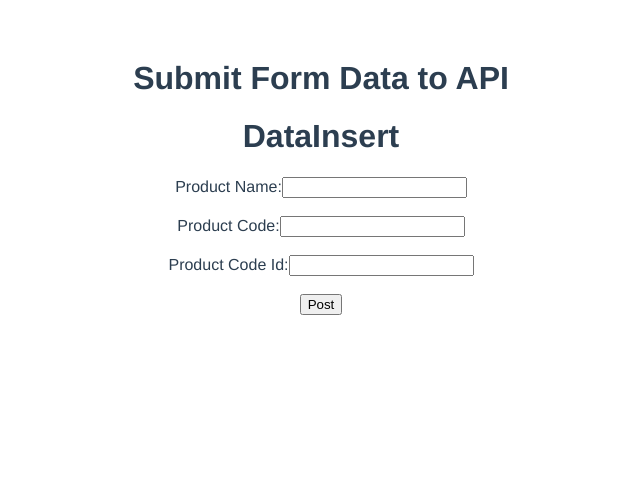
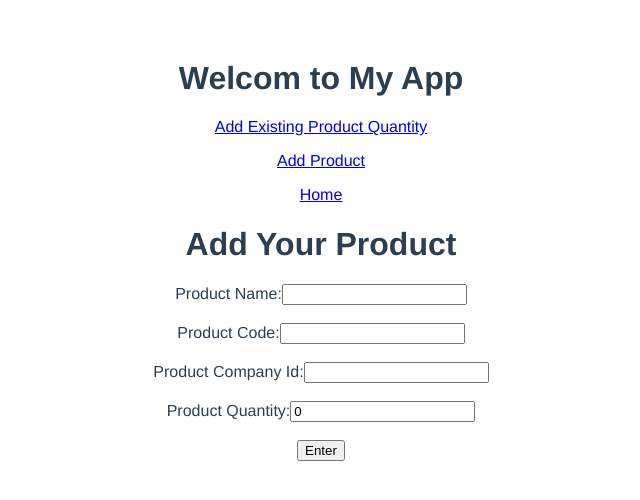
Before and after one commit to samya123456/shopapp, a Vue app: page /addProduct in a window 1280 px wide. Shown: the top 500 px of the page, without its empty margins (319-959 px from the left). Built offline with nearby package versions, Linux system fonts and the light colour scheme.

Commit message:
updated dropdown

```diff
--- a/package.json
+++ b/package.json
@@ -11,7 +11,8 @@
     "axios": "^0.21.4",
     "core-js": "^3.6.5",
     "vue": "^2.6.11",
-    "vue-axios": "^3.3.7"
+    "vue-axios": "^3.3.7",
+    "vue-router": "^3.5.2"
   },
   "devDependencies": {
     "@vue/cli-plugin-babel": "~4.5.0",
--- a/src/App.vue
+++ b/src/App.vue
@@ -1,20 +1,54 @@
 <template>
 <div id ="app">
-  <h1>Submit Form Data to API </h1>
 
-  <InsertDataToInventory />
+  <h1>Welcom to My App</h1>
+
+
+   <p >
+    <router-link  to="/addProductQuantity">Add Existing Product Quantity</router-link>
+   </p>
+
+   <p >
+    <router-link  to="/addProduct">Add Product</router-link>
+   </p>
+
+   <p >
+    <router-link  to="/">Home</router-link>
+   </p>
+
+  <div>
+  <router-view></router-view>
+  </div >
   </div>
 </template>
 
 <script>
+import Vue from 'vue'
+import VueRouter from 'vue-router'
+Vue.use(VueRouter)
 
-import InsertDataToInventory from "./components/InsertDataToInventory"
 export default {
   name: 'App',
   components: {
-    InsertDataToInventory
+
+  },
+   data(){
+
+    return{
+      isDisplayAddProdQuantity:false
+    }
+   },
+
+
+  methods : {
+    displayAddProdQuantity(){
+        this.$router.push('/')
+      }
+
+    }
+
   }
-};
+
 </script>
 
 <style>
--- a/src/components/InsertDataToInventory.vue
+++ b/src/components/AddProduct.vue
@@ -1,15 +1,20 @@
-<template v-if="posts">
+<template>
+
   <div>
-      <h1> DataInsert </h1>
-      <form @submit="postData" method ="post">
+      <h1> Add Your Product </h1>
+
+
+     <form @submit="postData" method ="post">
           <label for="productName">Product Name:</label>
-          <input type="text" name ="productName" v-model="posts.productName" ><br/><br/>
+          <input type="text" name ="productName" v-model="product.productName" ><br/><br/>
           <label for="productCode">Product Code:</label>
-          <input type="text" name ="productCode" v-model="posts.productCode" ><br/><br/>
-          <label for="productCompanyId">Product Code Id:</label>
-          <input type="text" name ="productCompanyId" v-model="posts.productCompanyId" ><br/><br/>
-           <input type="hidden" name ="productId" v-model="posts.productId" >
-          <button type="submit"> Post </button>
+          <input type="text" name ="productCode" v-model="product.productCode" ><br/><br/>
+          <label for="productCompanyId">Product Company Id:</label>
+          <input type="text" name ="productCompanyId" v-model="product.productCompanyId" ><br/><br/>
+          <label for="productQuantityId">Product Quantity:</label>
+          <input type="text" name ="productQuantityId" v-model="product.productQuantity" ><br/><br/>
+          <input type="hidden" name ="productId" v-model="product.productId" >
+          <button type="submit"> Enter </button>
       </form>
 
   </div>
@@ -21,10 +26,11 @@
     name:"InsertDataToInventory",
     data(){
         return {
-            posts :{
+            product :{
                 productId:1,
                 productName:null,
-                productCode :null
+                productCode :null,
+                productQuantity:0
 
 
             }
@@ -36,7 +42,7 @@
             this.axios.defaults.headers.common['Access-Control-Allow-Origin'] = '*';
                e.preventDefault();
             this.axios.post("http://localhost:9000/Inventory/insert",
-            this.posts,{
+            this.product,{
                  mode: 'cors',
                   credentials: 'include'
             })
--- /dev/null
+++ b/src/components/AddProductQuantity.vue
@@ -0,0 +1,78 @@
+<template>
+
+  <div>
+      <h1> Add Your Product Quantity </h1>
+
+
+      <form @submit="postData" method ="post">
+          <label for="productName">Product Name:</label>
+          <input type="text" name ="productName" v-model="product.productName" ><br/><br/>
+          <label for="productCode">Product Code:</label>
+          <select name ="productCode" @change="onChange()" v-model="selected">
+            <option :value="product" v-for="(product, index) in products" v-bind:key="index">
+               {{ products[index].productCode }}
+            </option>
+          </select><br/><br/>
+          <label for="productCompanyId">Product Company Id:</label>
+          <input type="text" name ="productCompanyId" v-model="product.productCompanyId" ><br/><br/>
+          <label for="productQuantityId">Product Quantity:</label>
+          <input type="text" name ="productQuantityId" v-model="product.productQuantity" ><br/><br/>
+          <input type="hidden" name ="productId" v-model="product.productId" >
+          <button type="submit"> Enter </button>
+
+      </form>
+
+
+  </div>
+</template>
+
+<script>
+
+export default {
+    name:"InsertDataToInventory",
+    mounted(){
+        this.axios.get("http://localhost:9000/Inventory/getAllProducts")
+        .then((response) =>{
+            this.products = response.data;
+        })
+        .catch(error => {
+            this.errorMessage = error.message;
+            console.log("There was an error!", error);
+            });
+
+    },
+    data(){
+        return {
+            product :{
+                productId:1,
+                productName:null,
+                productCode :null,
+                productQuantity:0
+
+
+            },
+            selected:{},
+            products:[]
+        }
+
+    },
+    methods : {
+        postData(e){
+            e.preventDefault();
+            this.axios.post("http://localhost:9000/Inventory/insert",this.product)
+            .then((response)=>{
+                    console.warn(response)
+            })
+            .catch(error => {
+            this.errorMessage = error.message;
+            console.log("There was an error!", error);
+            });
+
+        },
+        onChange(){
+            this.product = this.selected
+        }
+    }
+
+}
+</script>
--- a/src/main.js
+++ b/src/main.js
@@ -2,9 +2,27 @@
 import App from './App.vue'
 import axios from 'axios'
 import VueAxios from 'vue-axios'
+import VueRouter from 'vue-router'
+import AddProductQuantity from "./components/AddProductQuantity"
+import AddProduct from "./components/AddProduct"
 
 Vue.config.productionTip = false
-Vue.use(VueAxios, axios)
+Vue.use(VueAxios, axios,VueRouter)
+
+const routes =[
+  {path:'/addProductQuantity' ,component:AddProductQuantity},
+  {path:'/addProduct' ,component:AddProduct}
+
+
+];
+
+const router = new VueRouter({
+  routes,
+  mode: 'history'
+});
 new Vue({
+  el: "#app",
+  router,
   render: h => h(App),
+
 }).$mount('#app')
```
Also changed, not shown: 1 other file (tests, documents, lock files or other folders).
